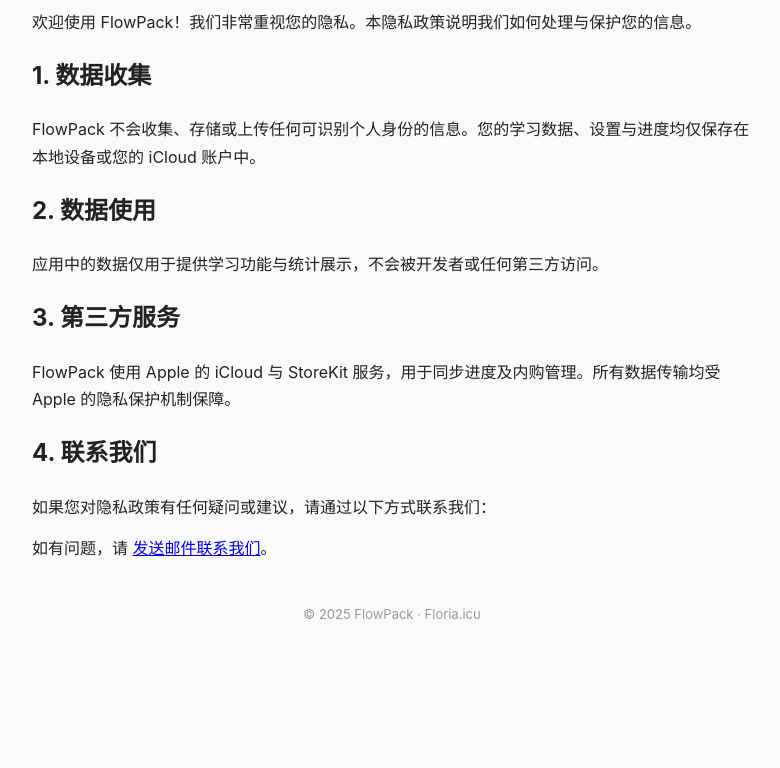
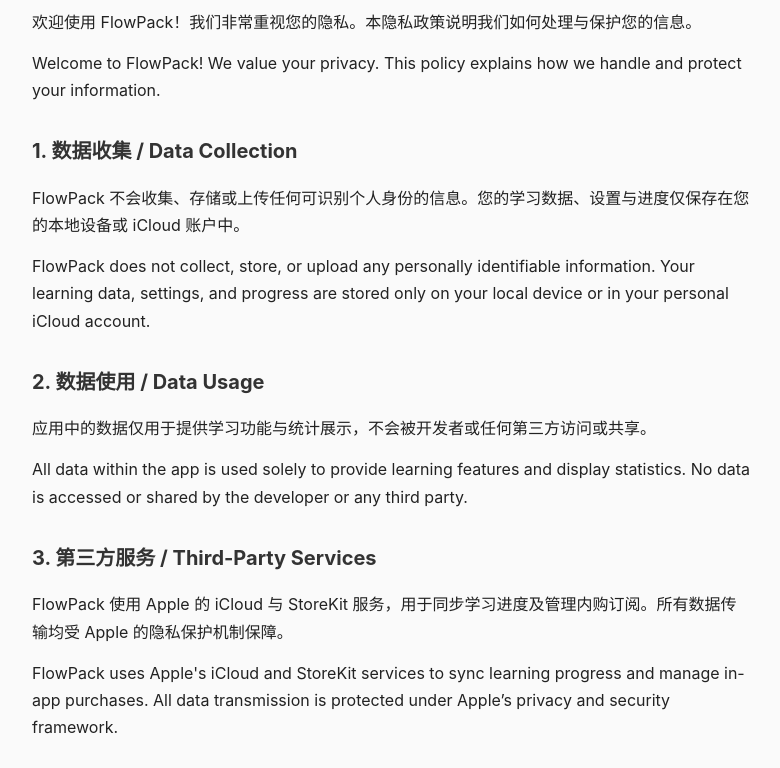
Before and after one commit to Alexandalex1021/FlowPack-privacy, a plain HTML site: page index.html in a window 1280 px wide. Shown: the part 93-861 px from the top of the page, without its empty margins (248-1028 px from the left). Before the commit the page ends 800 px from the top, so only its background shows below. Drawn offline with Linux system fonts and the light colour scheme.

Commit message:
Update index.html

```diff
--- a/index.html
+++ b/index.html
@@ -3,7 +3,7 @@
 <head>
   <meta charset="UTF-8">
   <meta name="viewport" content="width=device-width, initial-scale=1.0">
-  <title>FlowPack 隐私政策</title>
+  <title>FlowPack 隐私政策 / Privacy Policy</title>
   <style>
     body {
       font-family: -apple-system, BlinkMacSystemFont, "Helvetica Neue", Arial, sans-serif;
@@ -19,6 +19,11 @@
       font-size: 26px;
       color: #333;
     }
+    h2 {
+      margin-top: 30px;
+      font-size: 20px;
+      color: #333;
+    }
     p {
       margin: 14px 0;
     }
@@ -31,23 +36,27 @@
   </style>
 </head>
 <body>
-  <h1>FlowPack 隐私政策</h1>
+  <h1>FlowPack 隐私政策 / Privacy Policy</h1>
 
   <p>欢迎使用 FlowPack！我们非常重视您的隐私。本隐私政策说明我们如何处理与保护您的信息。</p>
+  <p>Welcome to FlowPack! We value your privacy. This policy explains how we handle and protect your information.</p>
 
-  <h2>1. 数据收集</h2>
-  <p>FlowPack 不会收集、存储或上传任何可识别个人身份的信息。您的学习数据、设置与进度均仅保存在本地设备或您的 iCloud 账户中。</p>
+  <h2>1. 数据收集 / Data Collection</h2>
+  <p>FlowPack 不会收集、存储或上传任何可识别个人身份的信息。您的学习数据、设置与进度仅保存在您的本地设备或 iCloud 账户中。</p>
+  <p>FlowPack does not collect, store, or upload any personally identifiable information. Your learning data, settings, and progress are stored only on your local device or in your personal iCloud account.</p>
 
-  <h2>2. 数据使用</h2>
-  <p>应用中的数据仅用于提供学习功能与统计展示，不会被开发者或任何第三方访问。</p>
+  <h2>2. 数据使用 / Data Usage</h2>
+  <p>应用中的数据仅用于提供学习功能与统计展示，不会被开发者或任何第三方访问或共享。</p>
+  <p>All data within the app is used solely to provide learning features and display statistics. No data is accessed or shared by the developer or any third party.</p>
 
-  <h2>3. 第三方服务</h2>
-  <p>FlowPack 使用 Apple 的 iCloud 与 StoreKit 服务，用于同步进度及内购管理。所有数据传输均受 Apple 的隐私保护机制保障。</p>
+  <h2>3. 第三方服务 / Third-Party Services</h2>
+  <p>FlowPack 使用 Apple 的 iCloud 与 StoreKit 服务，用于同步学习进度及管理内购订阅。所有数据传输均受 Apple 的隐私保护机制保障。</p>
+  <p>FlowPack uses Apple's iCloud and StoreKit services to sync learning progress and manage in-app purchases. All data transmission is protected under Apple’s privacy and security framework.</p>
 
-  <h2>4. 联系我们</h2>
+  <h2>4. 联系我们 / Contact Us</h2>
   <p>如果您对隐私政策有任何疑问或建议，请通过以下方式联系我们：</p>
- <p>如有问题，请 <a href="mailto:flowpack@126.com">发送邮件联系我们</a>。</p>
-
+  <p>如有问题，请 <a href="mailto:flowpack@126.com">发送邮件联系我们</a>。</p>
+  <p>If you have any questions or suggestions regarding this Privacy Policy, please contact us at <a href="mailto:flowpack@126.com">flowpack@126.com</a>.</p>
 
   <footer>© 2025 FlowPack · Floria.icu</footer>
 </body>
```
